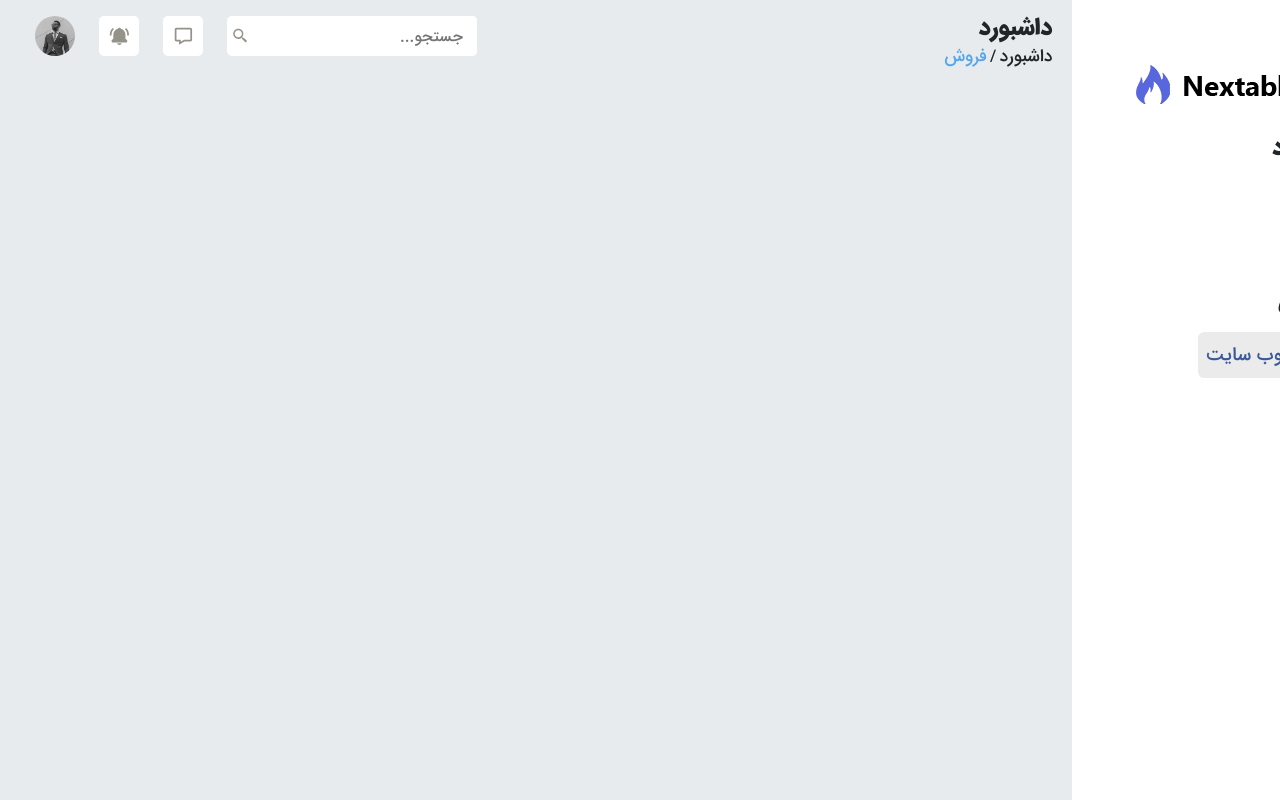
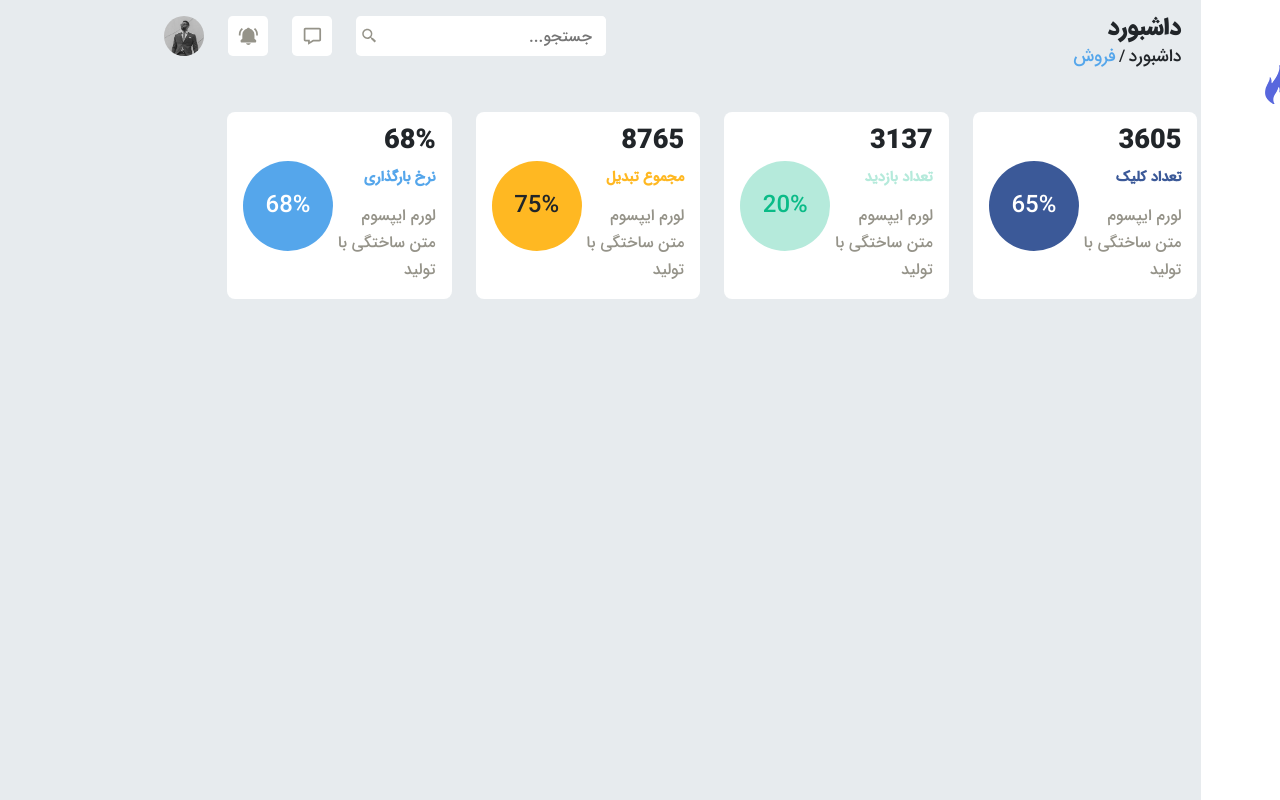
Before and after one commit to mohammadmehdidalvandii/nextable-cms, a React (Vite) app: page /Statistics in a window 1280 px wide. Built offline with nearby package versions, Linux system fonts and the light colour scheme.

Commit message:
create StatisticsSite & siteCard

```diff
--- a/src/Data/db.json
+++ b/src/Data/db.json
@@ -332,5 +332,47 @@
             "solved":12,
             "waiting":11
         }
+    ],
+    "StatisticsSites":[
+        {
+            "id":1,
+            "number":3605,
+            "action":"تعداد کلیک",
+            "actionColor":"var(--color-blue-2)",
+            "paraph":"لورم ایپسوم متن ساختگی با تولید",
+            "bgColor":"var(--color-blue-2)",
+            "tColor":"var(--color-white)",
+            "percent":65
+        },
+        {
+            "id":2,
+            "number":3137,
+            "action":"تعداد بازدید",
+            "actionColor":"var(--color-green-3)",
+            "paraph":"لورم ایپسوم متن ساختگی با تولید",
+            "bgColor":"var(--color-green-3)",
+            "tColor":"var(--color-green-1)",
+            "percent":20
+        },
+        {
+            "id":3,
+            "number":8765,
+            "action":"مجموع تبدیل",
+            "actionColor":"var(--color-yellow-1)",
+            "paraph":"لورم ایپسوم متن ساختگی با تولید",
+            "bgColor":"var(--color-yellow-1)",
+            "tColor":"var(--color-black)",
+            "percent":75
+        },
+        {
+            "id":4,
+            "number":"68%",
+            "action":"نرخ بارگذاری",
+            "actionColor":"var(--color-blue-1)",
+            "paraph":"لورم ایپسوم متن ساختگی با تولید",
+            "bgColor":"var(--color-blue-1)",
+            "tColor":"var(--color-white)",
+            "percent":68
+        }
     ]
 }
--- /dev/null
+++ b/src/components/Template/statistics/SiteCard/SiteCard.css
@@ -0,0 +1,40 @@
+.siteCard{
+    display: flex;
+    align-items: center;
+
+}
+.siteCard-content{
+    display: block;
+}
+.siteCard-content-number{
+    font-family: var(--font-black);
+    font-size: 1.7rem;
+    color: var(--color-black);
+}
+.siteCard-content-action{
+    display: block;
+    margin: 1rem 0;
+    font-size: 0.9rem;
+    font-weight: 700;
+}
+.siteCard-content-paraph{
+    font-size: 1rem;
+    color: var(--color-gray-1);
+    line-height: 1.7;
+}
+.siteCard-chart{
+
+}
+.chart-back{
+    display: flex;
+    align-items: center;
+    justify-content: center;
+    width: 90px;
+    height: 90px;
+    background-color: var(--color-blue-1);
+    border-radius: 50%;
+}
+.chart-front{
+ font-size: 1.5rem;
+ font-weight: 8 00;
+}
--- /dev/null
+++ b/src/components/Template/statistics/SiteCard/SiteCard.jsx
@@ -0,0 +1,22 @@
+import "./SiteCard.css";
+
+function SiteCard({number , action,actionColor ,paraph , bgColor , tColor , percent}) {
+  return (
+    <div className="siteCard">
+      <div className="siteCard-content">
+        <h6 className="siteCard-content-number">{number}</h6>
+        <span className="siteCard-content-action" style={{color:[actionColor]}}>{action}</span>
+        <p className="siteCard-content-paraph">
+            {paraph}
+        </p>
+      </div>
+      <div className="siteCard-chart">
+        <div className="chart-back" style={{backgroundColor:[bgColor]}}>
+          <span className="chart-front" style={{color:[tColor]}}>{percent}%</span>
+        </div>
+      </div>
+    </div>
+  );
+}
+
+export default SiteCard;
--- /dev/null
+++ b/src/components/Template/statistics/StatisticsSite/StatisticsSite.css
@@ -0,0 +1,5 @@
+.statisticsSite{
+    display: block;
+    padding-top: 7rem;
+    width: 100%;
+}
--- /dev/null
+++ b/src/components/Template/statistics/StatisticsSite/StatisticsSite.jsx
@@ -0,0 +1,23 @@
+import SiteCard from '../SiteCard/SiteCard'
+import './StatisticsSite.css'
+import db from '../../../../Data/db.json'
+import { useState } from 'react'
+
+function StatisticsSite() {
+    const [Sites]=useState(db.StatisticsSites)
+  return (
+    <section className="statisticsSite">
+        <div className="row">
+            {Sites.map(site=>(
+            <div className="col-lg-3 col-md-6 col-sm-12" key={site.id}>
+                <div className="box">
+                    <SiteCard {...site}/>
+                </div>
+            </div>
+            ))}
+        </div>
+    </section>
+  )
+}
+
+export default StatisticsSite
--- a/src/page/Statistics/Statistics.jsx
+++ b/src/page/Statistics/Statistics.jsx
@@ -1,8 +1,8 @@
-
+import StatisticsSite from "../../components/Template/statistics/StatisticsSite/StatisticsSite"
 
 function Statistics() {
   return (
-    <div>Statistics</div>
+    <StatisticsSite/>
   )
 }
 
```
